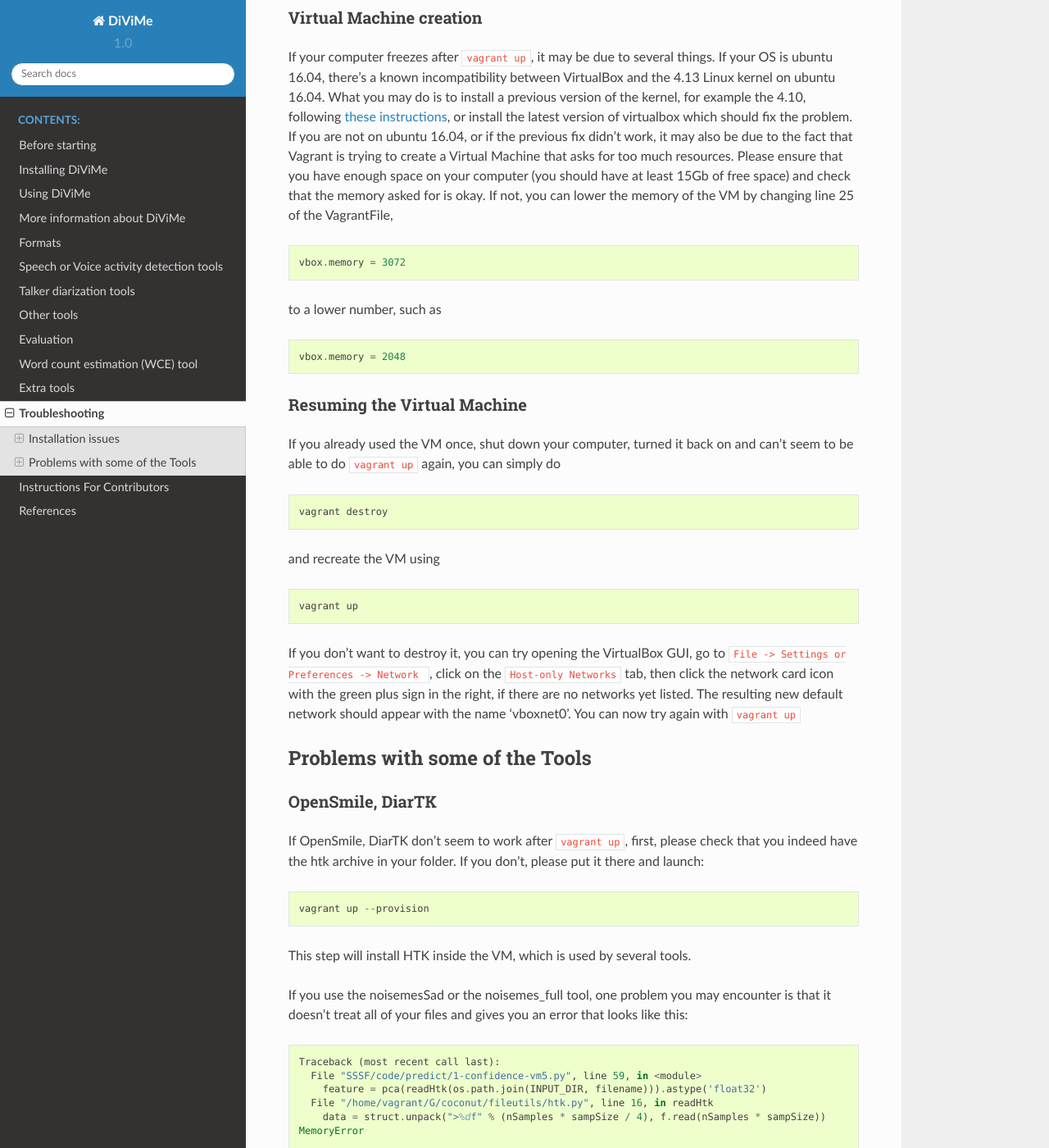
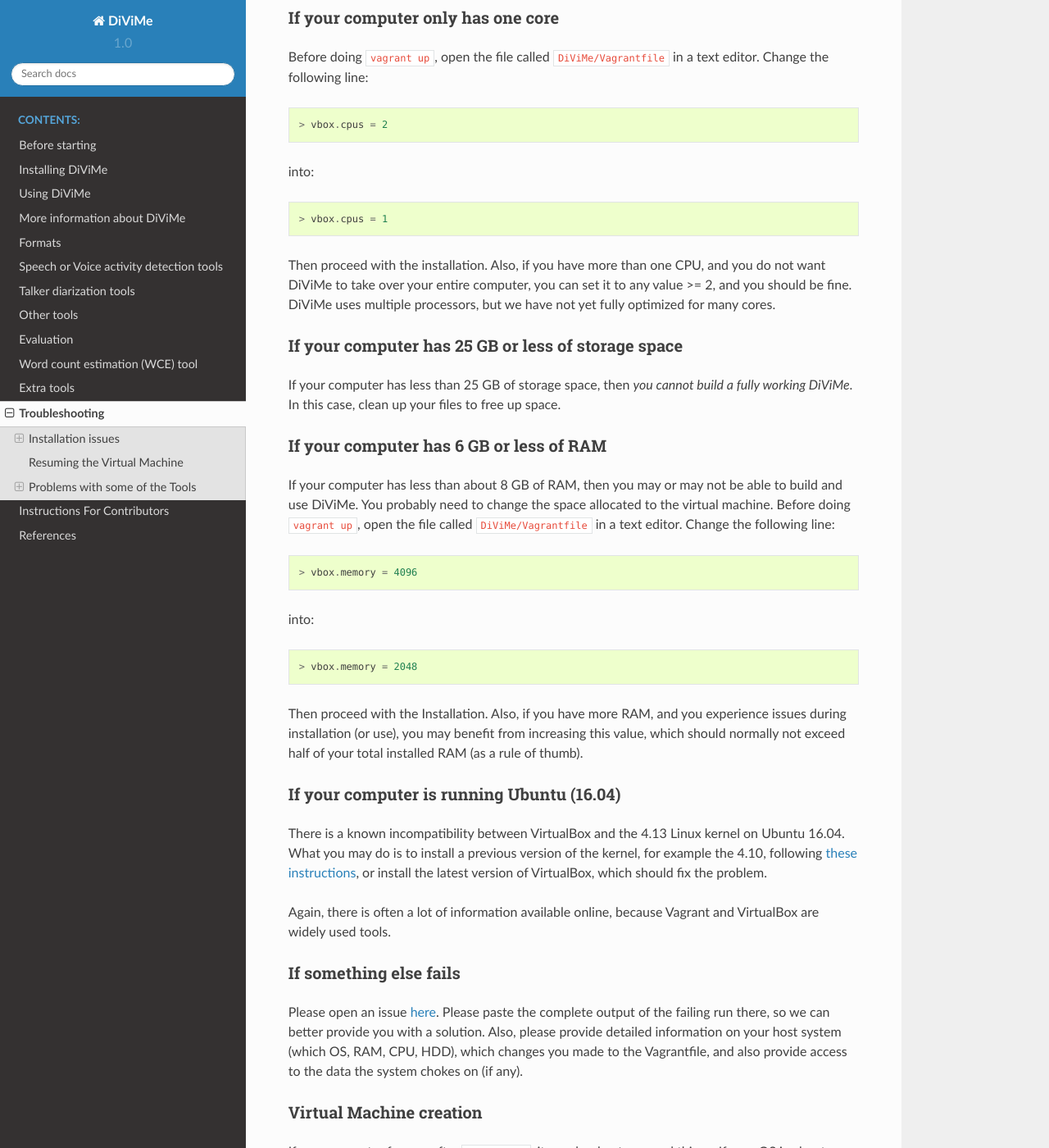
Before and after one commit to srvk/DiViMe, a Sphinx documentation site: the page built from docs/source/troubleshoot.md, in a window 1280 px wide and 1400 px high, scrolled down 208 px. Shown: the whole window at 82% size. Built offline with Sphinx 7.4.7 and the Read the Docs theme 2.0.0, drawn with Linux system fonts in a browser that asks for light colours.

Commit message:
Update troubleshoot.md

````diff
--- a/docs/source/troubleshoot.md
+++ b/docs/source/troubleshoot.md
@@ -1,7 +1,47 @@
 # Troubleshooting
 
 ## Installation issues
+
+### If your computer only has one core
+
+Before doing `vagrant up`, open the file called `DiViMe/Vagrantfile` in a text editor. Change the following line:
+```
+> vbox.cpus = 2
+```
+into:
+```
+> vbox.cpus = 1
+```
+Then proceed with the installation. Also, if you have more than one CPU, and you do not want DiViMe to take over your entire computer, you can set it to any value >= 2, and you should be fine. DiViMe uses multiple processors, but we have not yet fully optimized for many cores.
+
+### If your computer has 25 GB or less of storage space
+
+If your computer has less than 25 GB of storage space, then *you cannot build a fully working DiViMe*. In this case, clean up your files to free up space.
+
+### If your computer has 6 GB or less of RAM
+
+If your computer has less than about 8 GB of RAM, then you may or may not be able to build and use DiViMe. You probably need to change the space allocated to the virtual machine. Before doing `vagrant up`, open the file called `DiViMe/Vagrantfile` in a text editor. Change the following line:
+```
+> vbox.memory = 4096
+```
+into:
+```
+> vbox.memory = 2048
+```
+Then proceed with the Installation. Also, if you have more RAM, and you experience issues during installation (or use), you may benefit from increasing this value, which should normally not exceed half of your total installed RAM (as a rule of thumb).
+
+### If your computer is running Ubuntu (16.04)
+
+There is a known incompatibility between VirtualBox and the 4.13 Linux kernel on Ubuntu 16.04. What you may do is to install a previous version of the kernel, for example the 4.10, following [these instructions](https://doc.ubuntu-fr.org/kernel#installationSimple), or install the latest version of VirtualBox, which should fix the problem.
+
+Again, there is often a lot of information available online, because Vagrant and VirtualBox are widely used tools.
+
+### If something  else fails
+
+Please open an issue [here](https://github.com/srvk/DiViMe/issues). Please paste the complete output of the failing run there, so we can better provide you with a solution. Also, please provide detailed information on your host system (which OS, RAM, CPU, HDD), which changes you made to the Vagrantfile, and also provide access to the data the system chokes on (if any).
+
 ### Virtual Machine creation
+
 If your computer freezes after `vagrant up`, it may be due to several things.
 If your OS is ubuntu 16.04, there's a known incompatibility between VirtualBox and the 4.13 Linux kernel on ubuntu 16.04. What you may do is to install a previous version of the kernel, for example the 4.10, following [these instructions](https://doc.ubuntu-fr.org/kernel#installationSimple), or install the latest version of virtualbox which should fix the problem.
 If you are not on ubuntu 16.04, or if the previous fix didn't work, it may also be due to the fact that Vagrant is trying to create a Virtual Machine that asks for too much resources. Please ensure that you have enough space on your computer (you should have at least 15Gb of free space) and check that the memory asked for is okay. If not, you can lower the memory of the VM by changing line 25 of the VagrantFile,
@@ -12,7 +52,9 @@
 ```
 vbox.memory = 2048
 ```
-### Resuming the Virtual Machine
+
+## Resuming the Virtual Machine
+
 If you already used the VM once, shut down your computer, turned it back on and can't seem to be able to do `vagrant up` again, you can simply do
 ```
 vagrant destroy
@@ -26,6 +68,7 @@
 
 
 ## Problems with some of the Tools
+
 ### OpenSmile, DiarTK
 
 If  OpenSmile, DiarTK don't seem to work after `vagrant up`, first, please check that you indeed have the htk archive in your folder. If you don't, please put it there and launch:
````
